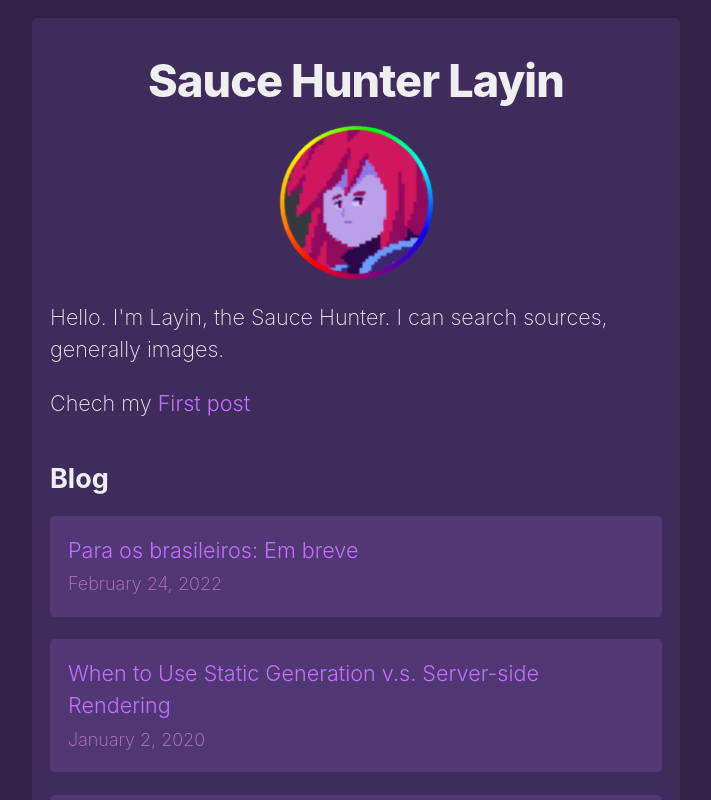
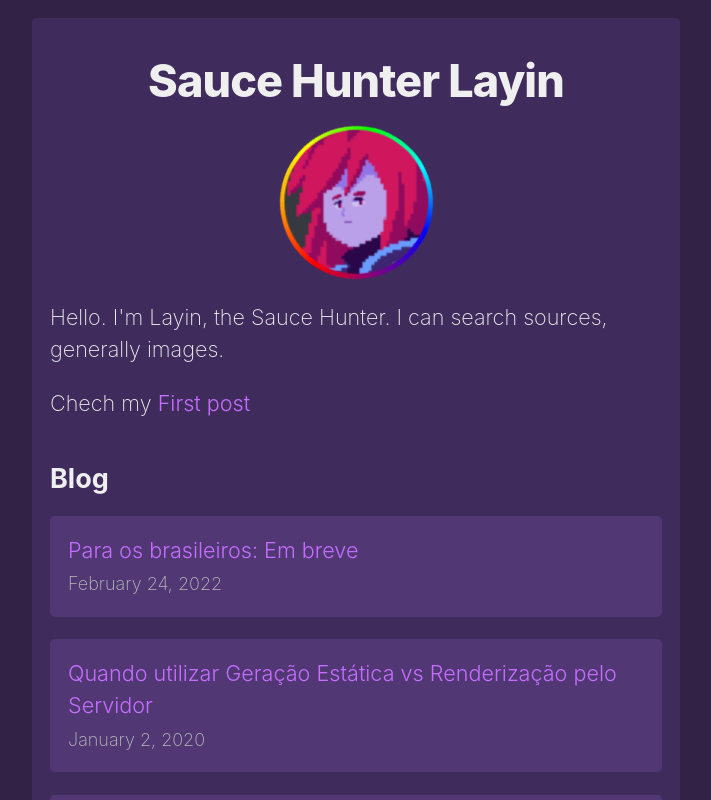
Before and after one commit to layinl/nextjs-blog, a Next.js app: page / in a window 1280 px wide. Shown: the top 800 px of the page, without its empty margins (284-995 px from the left). Built offline with nearby package versions, Linux system fonts and the light colour scheme.

Commit message:
Added new posts and visibility status

```diff
--- a/components/layout.module.css
+++ b/components/layout.module.css
@@ -5,6 +5,8 @@
   background-color: #402c5c;
   border-radius: 5px;
 }
+
+/*#402c5c;*/
 
 .header {
   display: flex;
--- a/pages/index.js
+++ b/pages/index.js
@@ -23,12 +23,12 @@ export default function Home({ allPostsData }) {
       </Head>
       <section className={utilStyles.headingMd}>
         <p>Hello. I'm Layin, the Sauce Hunter. I can search sources, generally images.</p>
-        <p>Chech my <Link href="/posts/first-post"> First post</Link></p>
+        <p>Chech my <Link href="/posts/first-post">First post</Link></p>
         <section className={`${utilStyles.headingMd} ${utilStyles.padding1px}`}>
           <h2 className={utilStyles.headingLg}>Blog</h2>
           <ul className={utilStyles.list}>
-            {allPostsData.map(({ id, date, title }) => (
-              <li className={utilStyles.listItem} key={id}>
+            {allPostsData.map(({ id, date, title, visible }) => (
+              (visible === 'true' ? (<li className={utilStyles.listItem} key={id}>
                 <Link href={`/posts/${id}`}>
                   <a>{title}</a>
                 </Link>
@@ -36,7 +36,7 @@ export default function Home({ allPostsData }) {
                 <small className={utilStyles.lightText}>
                   <Date dateString={date} />
                 </small>
-            </li>
+              </li>) : '' )
             ))}
           </ul>
         </section>
--- a/posts/br-post.md
+++ b/posts/br-post.md
@@ -1,6 +1,7 @@
 ---
 title: 'Para os brasileiros: Em breve'
 date: '2022-02-24'
+visible: 'true'
 ---
 
 # Em breve trarei posts traduzidos para o português.
--- a/posts/pre-rendering.md
+++ b/posts/pre-rendering.md
@@ -1,6 +1,7 @@
 ---
 title: 'Two Forms of Pre-rendering'
 date: '2020-01-01'
+visible: 'true'
 ---
 
 Next.js has two forms of pre-rendering: **Static Generation** and **Server-side Rendering**. The difference is in **when** it generates the HTML for a page.
--- /dev/null
+++ b/posts/ssg-ssr-br.md
@@ -0,0 +1,27 @@
+---
+title: Quando utilizar Geração Estática vs Renderização pelo Servidor
+date: '2020-01-02'
+visible: 'true'
+---
+
+
+Recomendamos usar a **Geração Estática** (com ou sem dados) sempre que possível, já que sua página pode ser construída uma única vez e então entregue pelo CDN, o que é mais rápido que deixar um Servidor para renderizar a página a cada requisição.
+
+
+Você pode usar Geração estática para diversos tipos de páginas, incluindo:
+
+- Páginas de Marketing
+
+- Posts de Blogs
+
+- Listagem de produtos de E-commerce
+
+- Documentação e ajuda
+
+Você deve se perguntar: "Eu posso gerar essa página **previamente**, antes do usuário fazer qualquer requisição?" Se a resposta for sim, você deve optar pela Geração Estática.
+
+Por outro lado, a Geração Estática **não é** uma boa ideia se não se pode gerar a página antes de uma requisição do usuário. Talvez sua página exiba dados frequentemente atualizados e o conteúdo da página seja alterado a cada requisição.
+
+Nesse caso, a melhor opção é a **Renderização pelo Servidor**. Será mais lento, mas a página pre-gerada vai sempre estar corretamente atualizada. Ou você ainda pode pular a pre-geração e usar JavaScript pelo Usuário para preencher as informações desejadas.
+
+Tradução cortesia de **Tyo_Drak**
--- a/posts/ssg-ssr.md
+++ b/posts/ssg-ssr.md
@@ -1,6 +1,7 @@
 ---
 title: 'When to Use Static Generation v.s. Server-side Rendering'
 date: '2020-01-02'
+visible: 'true'
 ---
 
 We recommend using **Static Generation** (with and without data) whenever possible because your page can be built once and served by CDN, which makes it much faster than having a server render the page on every request.
--- /dev/null
+++ b/posts/vaporeon-copy-br.md
@@ -0,0 +1,15 @@
+---
+title: 'Compatibilidades entre Vaporeon e humanos'
+date: '2022-02-26'
+visible: 'false'
+---
+
+###### Lorem Ipsum é pros fracos, aqui usamos copypasta de Vaporeon kkkkkkkkkkkkk
+
+E aí pessoal! Sabiam que em termos de cruzamento entre humanos e Pokémons fêmeas, Vaporeon é o **mais compatível para humanos?** Eles só não estão no grupo de ovos de campo - do qual é composto por mamíferos em sua maioria - Vaporeons têm uma altura de quase **1m** e pesa **29Kg**, o que significa que eles são grandes o suficiente para aguentar paus humanos, e com os seus atributos base de HP impressionantes e acesso ao **Acid Armor (Armadura de Aço)**, você não precisa se segurar.
+
+Devido a sua biologia amplamente baseada em água, não haverá dúvidas de que um Vaporeon estimulado ficará **bem molhadinho**, tão molhado que você poderia fazer sexo com um durante horas sem se machucar.
+Eles podem aprender também os movimentos **Attract (Atração), Baby-Doll Eyes (Olhos de Bonequinha), Captivate (Cativar), Charm (Charme) e Tail Whip (Chicote de Cauda)**, além de não ter pelos para esconder os mamilos, então será incrivelmente fácil para um te deixar excitado. Com suas habilidades **Water Absorb (Absorção de Água)** e **Hydration (Hidratação)**, eles podem se recuperar facilmente da fadiga com água o suficiente. Não há nenhum outro Pokémon que chegue perto desse nível de compatibilidade.
+E também, fato curioso, se você gozar o suficiente, poderá deixar seu Vaporeon branco.
+
+Vaporeon foi feito literalmente para o pau humano. **Stats de defesa inabaláveis + alto intervalo de HP + Acid Armor** significa que ele pode levar pica **o dia inteiro, de todas as formas e tamanhos e ainda assim pedir bis.**
--- /dev/null
+++ b/posts/vaporeon-copy.md
@@ -0,0 +1,15 @@
+---
+title: 'Vaporeon compatibilities with humans'
+date: '2022-02-17'
+visible: 'false'
+---
+
+###### Lorem Ipsum is overrated, we use Vaporeon Copypasta LMFAO
+
+Hey guys, did you know that in terms of male human and female Pokémon breeding, Vaporeon is the **most compatible Pokémon for humans?** Not only are they in the field egg group, which is mostly comprised of mammals, Vaporeon are an average of **3”03’ tall** and **63.9 pounds**, this means they’re large enough to be able handle human dicks, and with their impressive Base Stats for HP and access to **Acid Armor**, you can be rough with one.
+
+Due to their mostly water based biology, there’s no doubt in my mind that an aroused Vaporeon would be **incredibly wet**, so wet that you could easily have sex with one for hours without getting sore.
+They can also learn the moves **Attract, Baby-Doll Eyes, Captivate, Charm, and Tail Whip**, along with not having fur to hide nipples, so it’d be incredibly easy for one to get you in the mood. With their abilities **Water Absorb** and **Hydration**, they can easily recover from fatigue with enough water. No other Pokémon comes close to this level of compatibility.
+Also, fun fact, if you pull out enough, you can make your Vaporeon turn white.
+
+Vaporeon is literally built for human dick. **Ungodly defense stat+high HP pool+Acid Armor** means it can take cock **all day, all shapes and sizes and still come for more**
--- a/styles/global.css
+++ b/styles/global.css
@@ -1,3 +1,7 @@
+:root {
+  background-color: #312246;
+}
+
 html,
 body {
   padding: 0;
@@ -11,6 +15,8 @@ body {
   color: #efefef
 }
 
+/*#312246;*/
+
 * {
   box-sizing: border-box;
 }
@@ -20,6 +26,7 @@ a {
   font-weight: 300;
   text-decoration: none;
 }
+/*#c56dff;*/
 
 a:hover {
   text-decoration: underline;
--- a/styles/utils.module.css
+++ b/styles/utils.module.css
@@ -85,6 +85,9 @@
   background-color: #513874;
 }
 
+/*#513874*/
+
 .lightText {
-  color: #b7c;
+  color: #bbb;
 }
+/*#b7c*/
```
Lines whose indentation alone changed are shown as unchanged.
